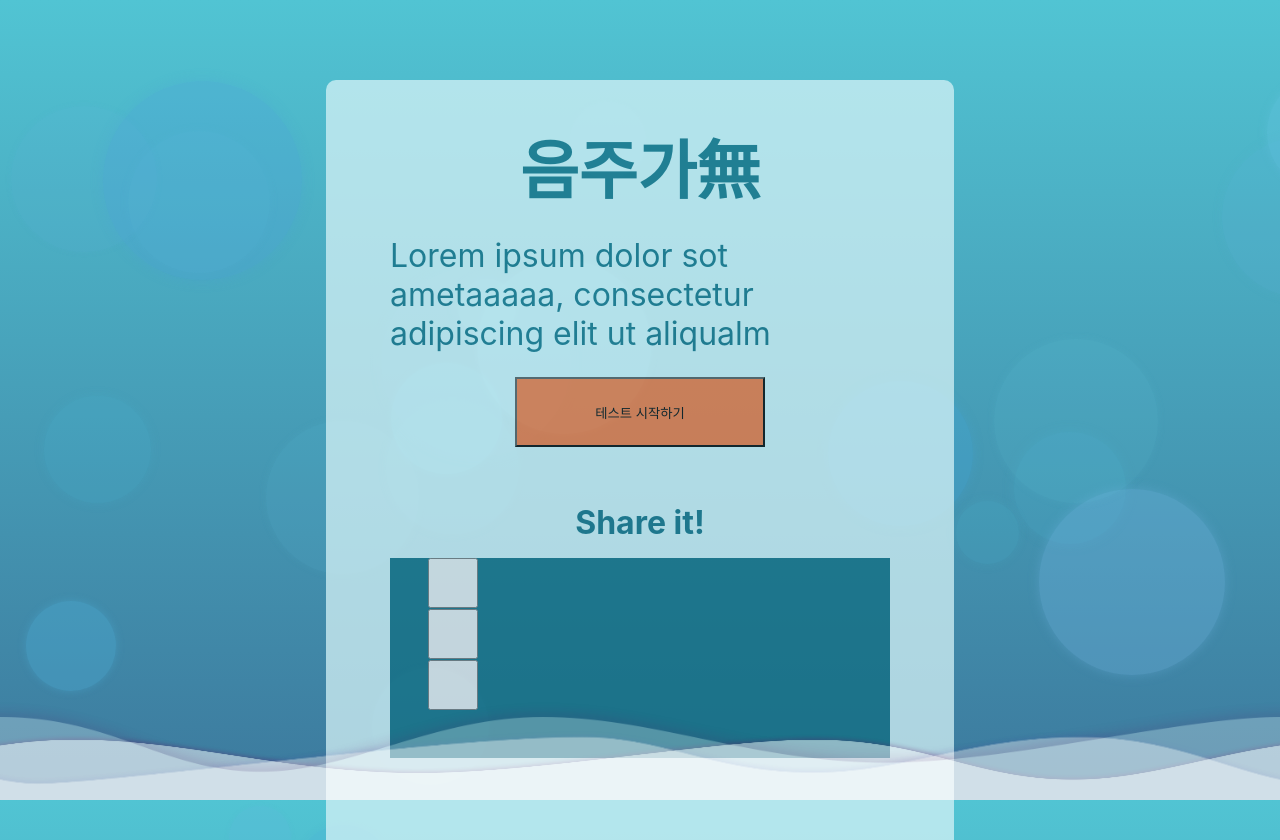
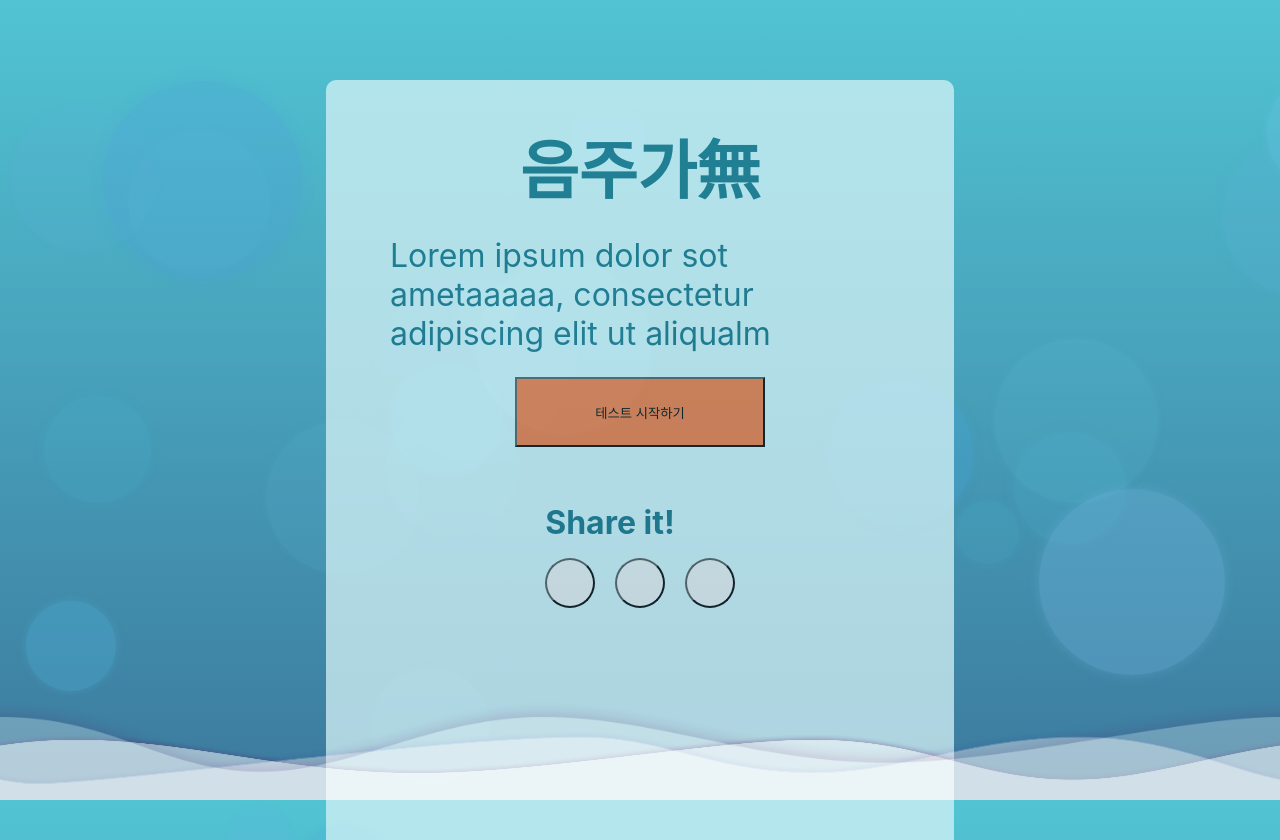
Before and after one commit to Jongminfire/SM-Drunk-Test, a React (Create React App) app: page / in a window 1280 px wide. Built offline with nearby package versions, Linux system fonts and the light colour scheme.

Commit message:
Update: WelcomePage css Ver.1
1차 완료(배치만)

```diff
--- a/src/Pages/WelcomePage.css
+++ b/src/Pages/WelcomePage.css
@@ -20,6 +20,7 @@
   font-weight: bold;
   margin-top: 7vh;
   margin-bottom: 2vh;
+  margin-right: 60px;
   text-align: center;
 }
 
@@ -36,16 +37,19 @@
 }
 
 .Button-share-div {
+  text-align: center;
   justify-content: center;
-  height: 200px;
-  width: 100%;
-  background-color: #126e82;
-  float: left;
+  height: 100px;
+  width: 70%;
+  display: flex;
+  margin: auto;
 }
 
 .Button-share {
   width: 50px;
   height: 50px;
-  margin-right: 3vw;
-  margin-left: 3vw;
+  float: left;
+  margin-left: 10px;
+  margin-right: 10px;
+  border-radius: 100%;
 }
```
